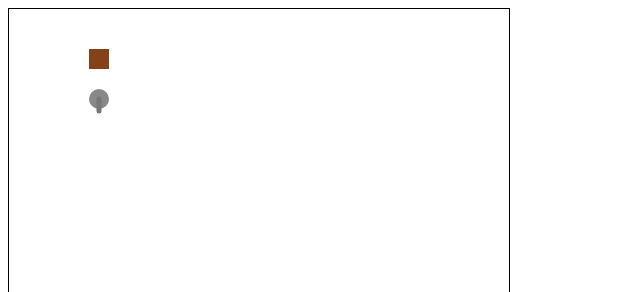
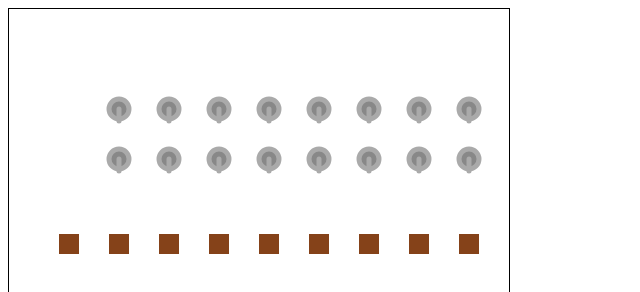
Before and after one commit to joshua-rodgers/blinkenlichten, a plain HTML site: page index.html in a window 1280 px wide. Both pictures are taken after a click on the element 259 px from the left and 259 px from the top of the page. Shown: the top 292 px of the page, without its empty margins (0-640 px from the left). Drawn offline with Linux system fonts and the light colour scheme.

Commit message:
lights out of order

```diff
--- /dev/null
+++ b/adders.js
@@ -0,0 +1,9 @@
+var half_adder = function(a, b){
+    return [xor_gate(a, b), and_gate(a, b)];
+}
+
+var full_adder = function(carry, a, b){
+    var first_half = half_adder(a, b);
+    var next_half = half_adder(carry, first_half[0]);
+    return [next_half[0], or_gate(first_half[1], next_half[1])];
+}
--- a/app.js
+++ b/app.js
@@ -1,60 +1,14 @@
 var canvas = document.getElementById("canvas");
 var context = canvas.getContext("2d");
 
-canvas.addEventListener("click", function(e){print_location(e);});
-
-function print_location(event){
-    console.log(event.clientX - canvas.offsetLeft);
-    console.log(event.clientY - canvas.offsetTop);
-}
-
-var panel_switch = function(x, y){
-    var _state = false;
-    this.locX = x;
-    this.locY = y;
-
-    this.get_state = function(){
-        return _state;
-    }
-
-    this.draw = function(){
-        if(_state){
-            context.beginPath();
-            context.arc(this.locX, this.locY, 10, 0, 2*Math.PI);
-            context.fillStyle = "#888";
-            context.fill();
-            context.beginPath()
-            context.moveTo(this.locX, this.locY);
-            context.lineTo(this.locX, this.locY - 12);
-            context.strokeStyle = "#777";
-            context.lineWidth = 5;
-            context.lineCap = "round";
-            context.stroke();
-        }else{
-            context.beginPath();
-            context.arc(this.locX, this.locY, 10, 0, 2*Math.PI);
-            context.fillStyle = "#888";
-            context.fill();
-            context.beginPath()
-            context.moveTo(this.locX, this.locY);
-            context.lineTo(this.locX, this.locY + 12);
-            context.strokeStyle = "#777";
-            context.lineWidth = 5;
-            context.lineCap = "round";
-            context.stroke();
-        }
-
-    }
-
-}
-
-var panel_light = function(x, y, control){
+var panel_light = function(x, y, s){
     var _size = 20;
     this.locX = x;
     this.locY = y;
+    this.socket = s;
 
     this.draw = function(){
-        if(control.get_state()){
+        if(app.get_state(this.socket)){
             context.fillStyle = "#fc8338";
             context.fillRect(this.locX, this.locY, _size, _size);
         }else{
@@ -68,9 +22,194 @@ var panel = function(){
 
 }
 
+var app = function() {
+    var lights = new Array(9);
+    var switches = new Array(16);
 
-var my_switch = new panel_switch(90, 90);
-var my_light = new panel_light(80, 40, my_switch);
+    var upper_inputs = new Array(8);
+    var lower_inputs = new Array(8);
 
-my_switch.draw();
-my_light.draw();
+    var outputs = new Array(9);
+
+    this.init_app = function(){
+        var x_pos = 50;
+        var y_pos = 100;
+        var counter = 0;
+
+        for(var i = 0; i < 8; i++){
+            upper_inputs[i] = false;
+            lower_inputs[i] = false;
+            outputs[i] = false;
+        }
+
+        // PLACE 9 LIGHTS, SET SOCKETS TO MATCH INDEX OF OUTPUTS ARRAY
+        for(var i = 8; i >= 0; i--){
+            lights[i] = new panel_light(x_pos, y_pos + 125, i );
+            x_pos += 50;
+        }
+
+        // REST X POSITION FOR PLACING SWITCHES
+        x_pos = 110
+
+        // PLACE 16 SWITCHES IN TWO ROWS OF 8
+        for(var i = 15; i >= 0; i--){
+            if(i == 7){
+                x_pos = 110;
+                y_pos += 50;
+            }
+
+            // THIS STARTS SOCKET NUMBERS OVER FOR LOWER SWITCHES
+            // HELPS WITH MAPPING TO INPUT ARRAYS
+            if(i >= 7){
+                switches[i] = new panel_switch(x_pos, y_pos, counter, i);
+                counter++;
+                x_pos += 50;
+            }else{
+                switches[i] = new panel_switch(x_pos, y_pos, i, i);
+                x_pos += 50;
+            }
+
+
+        }
+
+        _draw();
+
+        canvas.addEventListener("click", function(e){_flip(e);});
+    }
+
+    var _draw = function(){
+        context.clearRect(0,0,canvas.width, canvas.height);
+        for(var i = 0; i < switches.length; i++){
+            if(i < 9){
+                lights[i].draw();
+                switches[i].draw();
+            }else{
+                switches[i].draw();
+            }
+        }
+    }
+
+    var _flip = function(event){
+        var location = convertCoordinates(canvas, event.clientX, event.clientY);
+        for(var i = 0; i < switches.length; i++){
+            //console.log(switches[i]);
+            if(switches[i].contains(location.x, location.y)){
+                switches[i].flip();
+                _compute();
+                _draw();
+                break;
+            }
+        }
+    }
+
+    this.get_state = function(socket){
+        return outputs[socket];
+    }
+
+    var _compute = function(){
+        var buffer = {};
+        var carry;
+
+        for(var i = 7; i >= 0; i--){
+            if(i == 7){
+                buffer = full_adder(false, upper_inputs[i], lower_inputs[i]);
+                outputs[i] = buffer[0];
+                //console.log("buffer: " + buffer);
+                carry = buffer[1];
+                //console.log("carry in if: " + carry);
+            }else{
+                //console.log("carry in else: " + carry);
+                buffer = full_adder(carry, upper_inputs[i], lower_inputs[i]);
+                outputs[i] = buffer[0];
+                carry = buffer[1];
+            }
+
+        }
+        //console.log(outputs);
+        console.log(lights);
+        console.log(switches);
+    }
+
+    function convertCoordinates(canvas, x, y){
+        var container = canvas.getBoundingClientRect();
+        return {x: x - container.left * (canvas.width / container.width),
+        y: y - container.top  * (canvas.height / container.height)};
+    }
+
+    var panel_switch = function(x, y, s, n){
+        var _state = false;
+        this.locX = x;
+        this.locY = y;
+        this.topX = this.locX - 10;
+        this.topY = this.locY - 10;
+        this.width = 20;
+        this.height = 20;
+        this.socket = s;
+        this.number = n;
+
+        this.get_state = function(){
+            return _state;
+        }
+
+        this.flip = function(){
+            _state = !_state;
+            if(this.number <= 7){
+                lower_inputs[this.socket] = _state;
+            }else{
+                upper_inputs[this.socket] = _state;
+            }
+
+            //console.log(upper_inputs);
+            //console.log(lower_inputs);
+        }
+
+        this.draw = function(){
+            if(_state){
+                context.beginPath();
+                context.arc(this.locX, this.locY, 10, 0, 2*Math.PI);
+                context.fillStyle = "#888";
+                context.fill();
+                context.beginPath();
+                context.arc(this.locX, this.locY, 10, 0, 2*Math.PI);
+                context.strokeStyle = "#aaa";
+                context.lineWidth = 5;
+                context.stroke();
+                context.beginPath()
+                context.moveTo(this.locX, this.locY);
+                context.lineTo(this.locX, this.locY - 12);
+                context.strokeStyle = "#aaa";
+                context.lineWidth = 5;
+                context.lineCap = "round";
+                context.stroke();
+            }else{
+                context.beginPath();
+                context.arc(this.locX, this.locY, 10, 0, 2*Math.PI);
+                context.fillStyle = "#888";
+                context.fill();
+                context.beginPath();
+                context.arc(this.locX, this.locY, 10, 0, 2*Math.PI);
+                context.strokeStyle = "#aaa";
+                context.lineWidth = 5;
+                context.stroke();
+                context.beginPath()
+                context.moveTo(this.locX, this.locY);
+                context.lineTo(this.locX, this.locY + 12);
+                context.strokeStyle = "#aaa";
+                context.lineWidth = 5;
+                context.lineCap = "round";
+                context.stroke();
+            }
+        }
+    }
+
+    panel_switch.prototype.contains = function(mx, my){
+        //console.log(mx);
+        //console.log(my);
+        return (this.topX <= mx) && (this.topX + this.width >= mx) &&
+           (this.topY <= my) && (this.topY + this.height >= my);
+    }
+}
+
+var adder_logic = function(){
+
+}
--- /dev/null
+++ b/gates.js
@@ -0,0 +1,31 @@
+var and_gate = function(a, b){
+    if(a && b){
+        return true;
+    }else{
+        return false;
+    }
+}
+
+var or_gate = function(a, b){
+    if(a || b){
+        return true;
+    }else{
+        return false;
+    }
+}
+
+var not_gate = function(i){
+    if(i){
+        return false;
+    }else{
+        return true;
+    }
+}
+
+var nand_gate = function(a, b){
+    return not_gate(and_gate(a, b));
+}
+
+var xor_gate = function(a, b){
+    return and_gate(or_gate(a, b), nand_gate(a, b));
+}
--- a/index.html
+++ b/index.html
@@ -1,11 +1,19 @@
 <!DOCTYPE html>
 <html>
+    <head>
+
+    </head>
     <body>
         <canvas id="canvas" width="500" height="500" style="border: 1px solid black;">
             NOT AVAILABLE
         </canvas>
-        <script src="app.js">
+        <script src="app.js"></script>
+        <script src="gates.js"></script>
+        <script src="adders.js"></script>
 
+        <script>
+            var app = new app();
+            app.init_app();
         </script>
     </body>
 </html>
```
